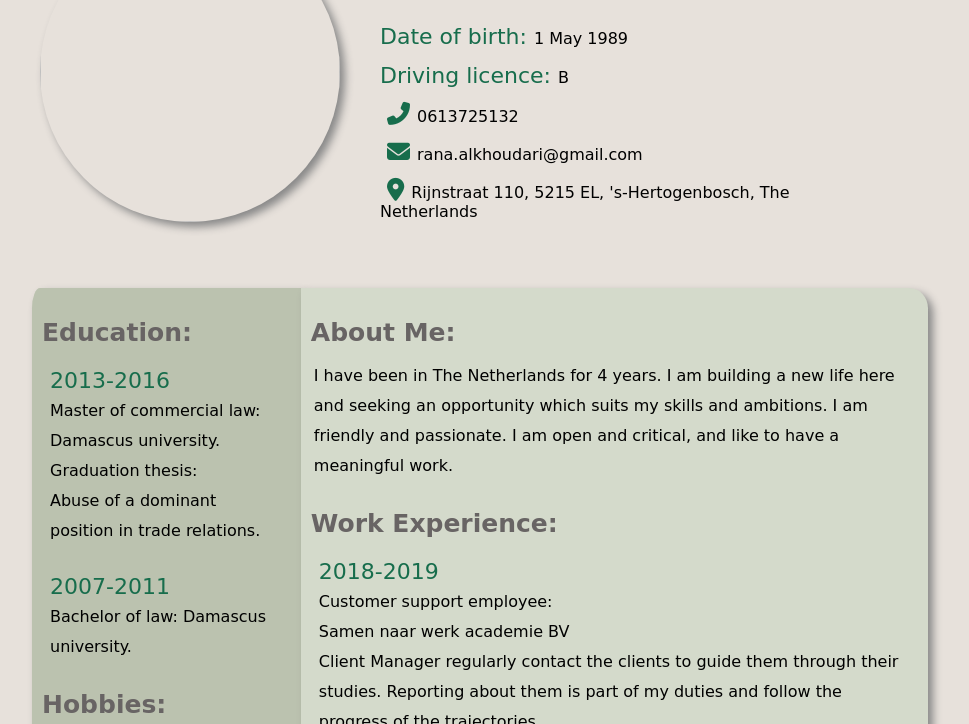
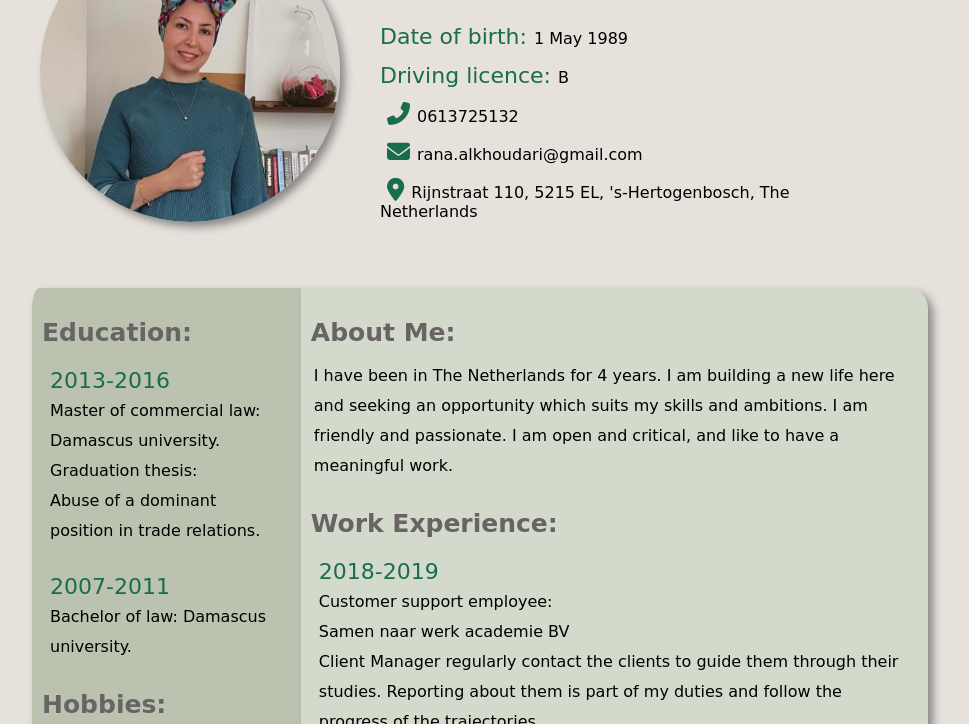
Before and after one commit to RanaAlkhoudari/Digital-Resume, a plain HTML site: page index.html in a window 1280 px wide. Shown: the part 300-1024 px from the top of the page, without its empty margins (160-1129 px from the left). Drawn offline with Linux system fonts and the light colour scheme; a web font is replaced by a local one.

Commit message:
Update index.html

```diff
--- a/index.html
+++ b/index.html
@@ -24,7 +24,7 @@
             <h3 class="head">Personal Information:</h3>
             <div id="personal-info">
                 <div class="image">
-                    <img src="image.jpg" />
+                    <img src="images/image.jpg" />
                 </div>
                 <div>
                     <h2>Rana Alkhoudari</h2>
```
